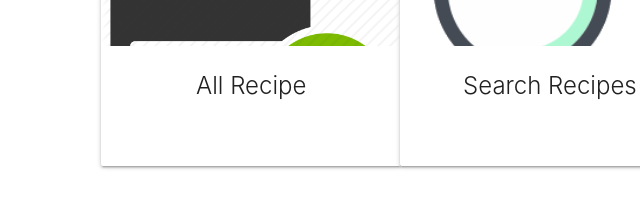
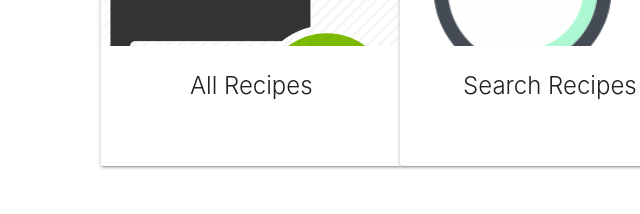
Before and after one commit to ljmccode/Quisine, a website: page public/index.html in a window 1280 px wide. Shown: the part 521-735 px from the top of the page, 102-742 px from the left. Drawn offline with nearby package versions, Linux system fonts and the light colour scheme.

Commit message:
App screenshots

```diff
--- a/public/index.html
+++ b/public/index.html
@@ -5,7 +5,7 @@
     <meta charset="UTF-8">
     <meta name="viewport" content="width=device-width, initial-scale=1.0">
     <meta http-equiv="X-UA-Compatible" content="ie=edge">
-    <title>CELZ</title>
+    <title>Quisine</title>
 
     <!-- <link rel="stylesheet" href="https://stackpath.bootstrapcdn.com/bootstrap/4.3.1/css/bootstrap.min.css"
         integrity="sha384-ggOyR0iXCbMQv3Xipma34MD+dH/1fQ784/j6cY/iJTQUOhcWr7x9JvoRxT2MZw1T" crossorigin="anonymous"> -->
@@ -67,7 +67,7 @@
                         </div>
                         <div class="card-content" href="#results">
                             <span class="card-title activator grey-text text-darken-4" href="#results">All
-                                Recipe</span>
+                                Recipes</span>
                         </div>
                     </div>
                 </a>
```
Also changed, not shown: public/images/Search_img.png (added), 3 other files.
